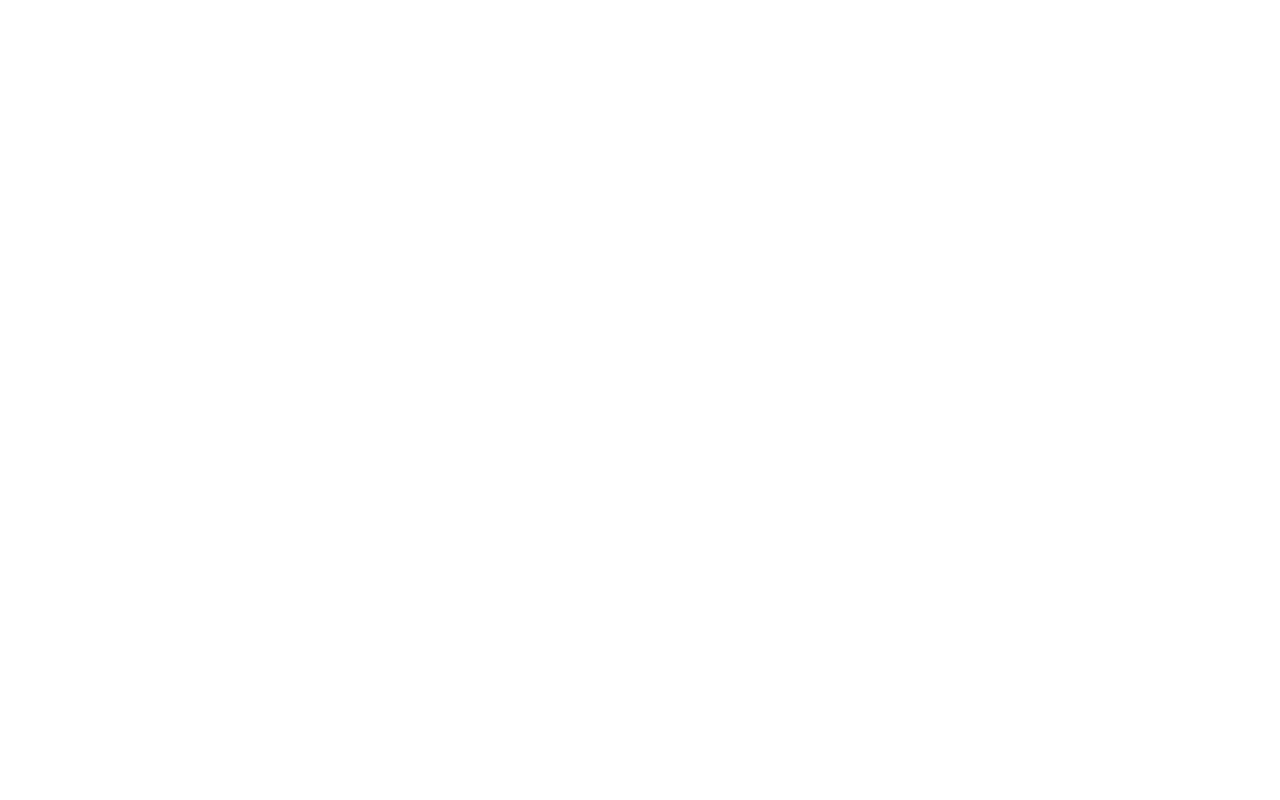
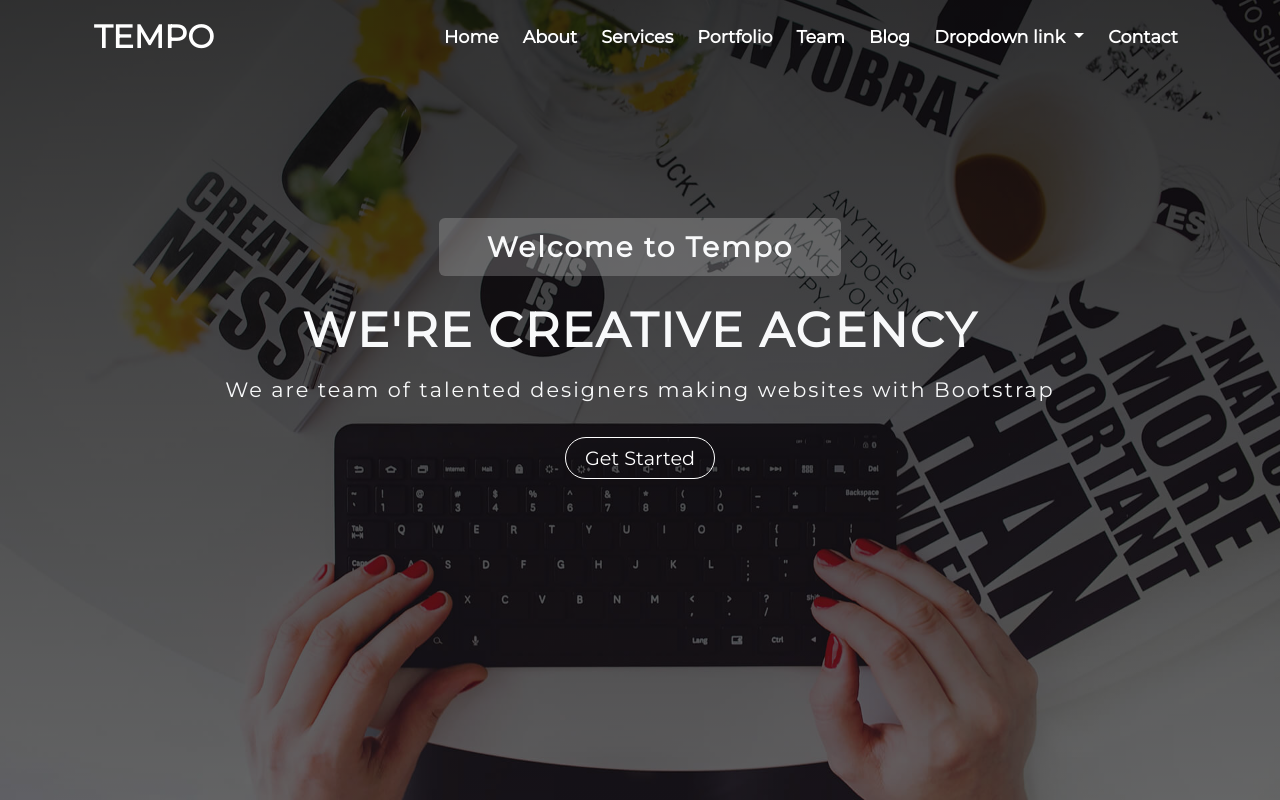
Before and after one commit to Atom079/tempo, a plain HTML site: page index.html in a window 1280 px wide. Drawn offline with nearby package versions, Linux system fonts and the light colour scheme.

Commit message:
i have finished navbar and intro section in header

```diff
--- a/assets/css/style.css
+++ b/assets/css/style.css
@@ -1,6 +1,89 @@
 /* Default styles */
+@font-face {
+    font-family: "Monserat";
+    src: url("../font/Montserrat-Regular.ttf");
+}
 :root{
     --header-color: #444444;
     --color2: #C4344F;
-
+    --font: 'Monserat', sans-serif;
 }
+*{
+    margin: 0;
+    padding: 0;
+    box-sizing: border-box;
+    font-family: var(--font);
+}
+body{
+    line-height: 1.4;
+}
+/* Header styles */
+.header{
+    background: linear-gradient(rgba(0, 0, 0, 0.8), rgba(0,0,0,.6)), url("../img/hero-bg.jpg") center/cover no-repeat;
+    min-height: 100vh;
+}
+/* //Header styles */
+/* Navbar styles */
+.navbar-nav .nav-link{
+    color: #fff;
+    margin-left: 0.5rem;
+    font-size: 1.1rem;
+    font-weight: bolder;
+    position: relative;
+    transition: all .4s ease;
+}
+.nav-link:hover{
+    color: #fff !important;
+}
+.nav-link:hover::before{
+    width: 100%;
+}
+.nav-link::before{
+    content: " ";
+    width: 0;
+    position: absolute;
+    bottom: 0;
+    left: 0;
+    height: 4px;
+    background-color: var(--color2);
+    transition: all .4s ease;
+}
+.navbar-brand{
+    font-size: 2rem !important;
+    font-weight: 900;
+}
+/* //Navbar styles */
+/* Intro section */
+.intro{
+    padding-top: 9rem !important;
+}
+.top-text{
+    background-color: rgba(255,255,255,0.2);
+    display: inline-block;
+    font-weight: bold;
+    letter-spacing: 2px;
+}
+.main-heading{
+    font-size: 3rem;
+    letter-spacing: 2px;
+    padding-top: .6rem;
+    padding-bottom: 0.4rem;
+}
+.support-par{
+    font-size: 1.3rem;
+    letter-spacing: 2px;
+}
+.btn a{
+    text-decoration: none;
+    font-size: 1.2rem;
+    color: #fff;
+    padding: .5rem 1.2rem;
+    border: 1px solid #fff;
+    border-radius: 2rem;
+    transition: all .2s ease-in;
+}
+.btn a:hover{
+    background-color: var(--color2);
+    border: none;
+}
+/* //Intro section */
--- a/index.html
+++ b/index.html
@@ -1,18 +1,124 @@
-<!doctype html>
+<!DOCTYPE html>
 <html lang="en">
   <head>
-    <meta charset="utf-8">
-    <meta name="viewport" content="width=device-width, initial-scale=1">
+    <meta charset="utf-8" />
+    <meta name="viewport" content="width=device-width, initial-scale=1" />
     <title>Tempo | Bootstrap demo</title>
     <!-- Links -->
-    <link rel="stylesheet" href="https://cdnjs.cloudflare.com/ajax/libs/font-awesome/6.4.0/css/all.min.css" integrity="sha512-iecdLmaskl7CVkqkXNQ/ZH/XLlvWZOJyj7Yy7tcenmpD1ypASozpmT/E0iPtmFIB46ZmdtAc9eNBvH0H/ZpiBw==" crossorigin="anonymous" referrerpolicy="no-referrer" />
-    <link rel="stylesheet" href="./assets/css/style.css">
-    <link href="https://cdn.jsdelivr.net/npm/bootstrap@5.3.0-alpha3/dist/css/bootstrap.min.css" rel="stylesheet" integrity="sha384-KK94CHFLLe+nY2dmCWGMq91rCGa5gtU4mk92HdvYe+M/SXH301p5ILy+dN9+nJOZ" crossorigin="anonymous">
+    <link rel="icon" href="./assets/img/favicon.png" />
+    <link
+      rel="stylesheet"
+      href="https://cdnjs.cloudflare.com/ajax/libs/font-awesome/6.4.0/css/all.min.css"
+      integrity="sha512-iecdLmaskl7CVkqkXNQ/ZH/XLlvWZOJyj7Yy7tcenmpD1ypASozpmT/E0iPtmFIB46ZmdtAc9eNBvH0H/ZpiBw=="
+      crossorigin="anonymous"
+      referrerpolicy="no-referrer"
+    />
+    <link rel="stylesheet" href="./assets/css/style.css" />
+    <link
+      href="https://cdn.jsdelivr.net/npm/bootstrap@5.3.0-alpha3/dist/css/bootstrap.min.css"
+      rel="stylesheet"
+      integrity="sha384-KK94CHFLLe+nY2dmCWGMq91rCGa5gtU4mk92HdvYe+M/SXH301p5ILy+dN9+nJOZ"
+      crossorigin="anonymous"
+    />
   </head>
   <body>
 
+    <!-- Header section -->
+    <header class="header">
+      <div class="container">
+
+        <!-- Navbar section -->
+        <nav class="navbar navbar-expand-lg navbar-dark">
+          <div class="container-fluid">
+            <a class="navbar-brand" href="./index.html">TEMPO</a>
+            <button
+              class="navbar-toggler"
+              type="button"
+              data-bs-toggle="collapse"
+              data-bs-target="#navbarNav"
+              aria-controls="navbarNav"
+              aria-expanded="false"
+              aria-label="Toggle navigation"
+            >
+              <span class="navbar-toggler-icon"></span>
+            </button>
+            <div class="collapse navbar-collapse" id="navbarNav">
+              <ul class="navbar-nav text-light ms-auto">
+                <li class="nav-item">
+                  <a href="#home" class="nav-link active">Home</a>
+                </li>
+                <li class="nav-item">
+                  <a href="#about" class="nav-link">About</a>
+                </li>
+                <li class="nav-item">
+                  <a href="#services" class="nav-link">Services</a>
+                </li>
+                <li class="nav-item">
+                  <a href="#portfolio" class="nav-link">Portfolio</a>
+                </li>
+                <li class="nav-item">
+                  <a href="#team" class="nav-link">Team</a>
+                </li>
+                <li class="nav-item">
+                  <a href="#blog" class="nav-link">Blog</a>
+                </li>
+                <li class="nav-item dropdown">
+                  <a
+                    class="nav-link dropdown-toggle"
+                    href="#"
+                    role="button"
+                    data-bs-toggle="dropdown"
+                    aria-expanded="false"
+                  >
+                    Dropdown link
+                  </a>
+                  <ul class="dropdown-menu">
+                    <li><a class="dropdown-item" href="#">Action</a></li>
+                    <li>
+                      <a class="dropdown-item" href="#">Another action</a>
+                    </li>
+                    <li>
+                      <a class="dropdown-item" href="#">Something else here</a>
+                    </li>
+                  </ul>
+                </li>
+                <li class="nav-item">
+                  <a href="#" class="nav-link">Contact</a>
+                </li>
+              </ul>
+            </div>
+          </div>
+        </nav>
+        <!-- //Navbar section -->
+
+        <!-- Intro section -->
+        <section id="home" class="intro">
+            <div class="content text-center text-light">
+                <p class="top-text fs-3 px-5 py-2 mb-3 rounded">
+                    Welcome to <span>Tempo</span>
+                </p>
+                <h1 class="main-heading fw-bold">
+                    WE'RE CREATIVE AGENCY
+                </h1>
+                <p class="support-par">
+                    We are team of talented designers making websites with Bootstrap
+                </p>
+                <button class="btn mt-3">
+                    <a href="#about">Get Started</a>
+                </button>
+            </div>
+        </section>
+        <!-- //Intro section -->
+      </div>
+    </header>
+    <!-- //Header section -->
+
     <!-- Javascript links -->
     <script src="./assets/js/var.js"></script>
-    <script src="https://cdn.jsdelivr.net/npm/bootstrap@5.3.0-alpha3/dist/js/bootstrap.bundle.min.js" integrity="sha384-ENjdO4Dr2bkBIFxQpeoTz1HIcje39Wm4jDKdf19U8gI4ddQ3GYNS7NTKfAdVQSZe" crossorigin="anonymous"></script>
+    <script
+      src="https://cdn.jsdelivr.net/npm/bootstrap@5.3.0-alpha3/dist/js/bootstrap.bundle.min.js"
+      integrity="sha384-ENjdO4Dr2bkBIFxQpeoTz1HIcje39Wm4jDKdf19U8gI4ddQ3GYNS7NTKfAdVQSZe"
+      crossorigin="anonymous"
+    ></script>
   </body>
 </html>
```
